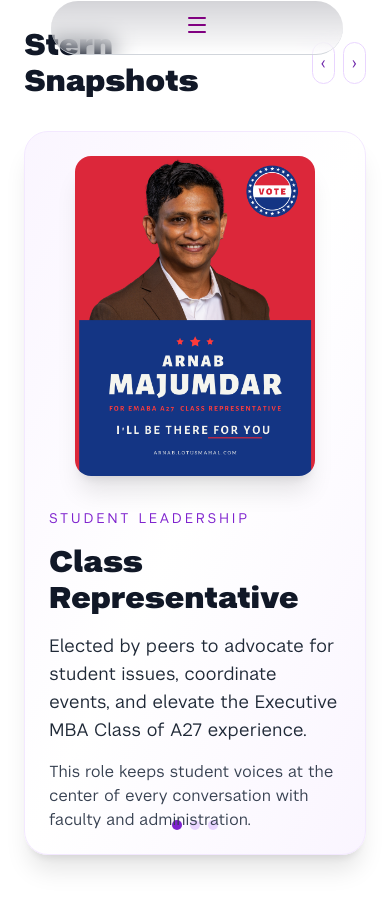
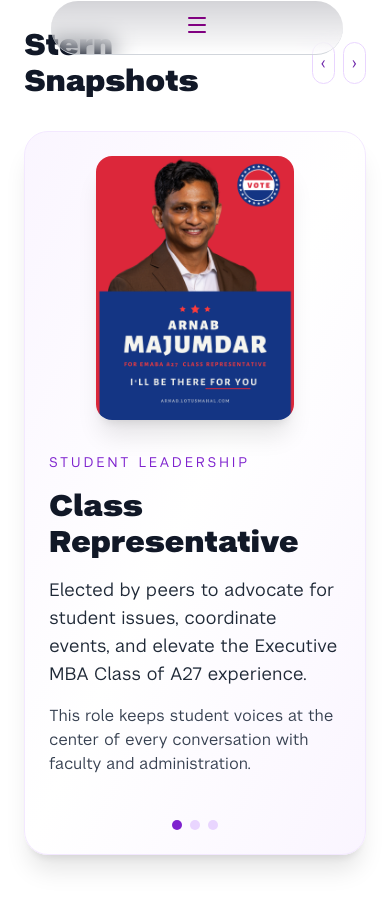
Before and after one commit to arnab-156/arnab-majumdar, a Next.js app: page /nyu in a window 390 px wide. Shown: the part 777-1685 px from the top of the page. Built offline with nearby package versions, Linux system fonts and the light colour scheme.

Commit message:
Tune Stern headshot size to 55% mobile

```diff
--- a/src/app/nyu/page.tsx
+++ b/src/app/nyu/page.tsx
@@ -132,7 +132,7 @@ export default function NYUPage() {
     if (activeSlide === 0) {
       return (
         <div className="grid md:grid-cols-2 gap-8 items-center">
-          <div className="relative w-full max-w-[240px] md:max-w-[280px] aspect-[3/4] overflow-hidden rounded-2xl shadow-xl mx-auto md:mx-0">
+          <div className="relative w-full max-w-[198px] md:max-w-[231px] aspect-[3/4] overflow-hidden rounded-2xl shadow-xl mx-auto md:mx-0">
             <Image
               src="/class-rep.png"
               alt="Class representative speaking to peers"
```
